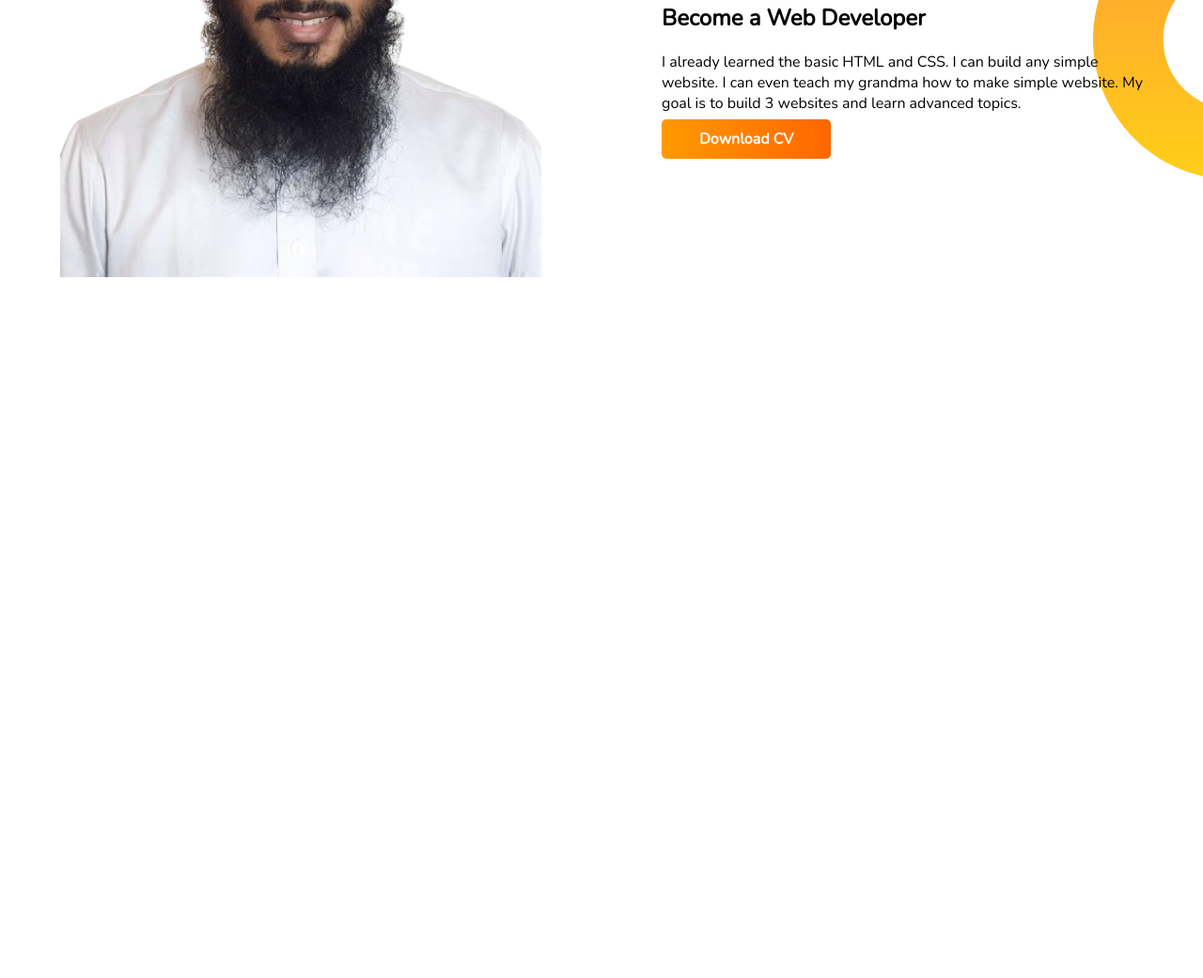
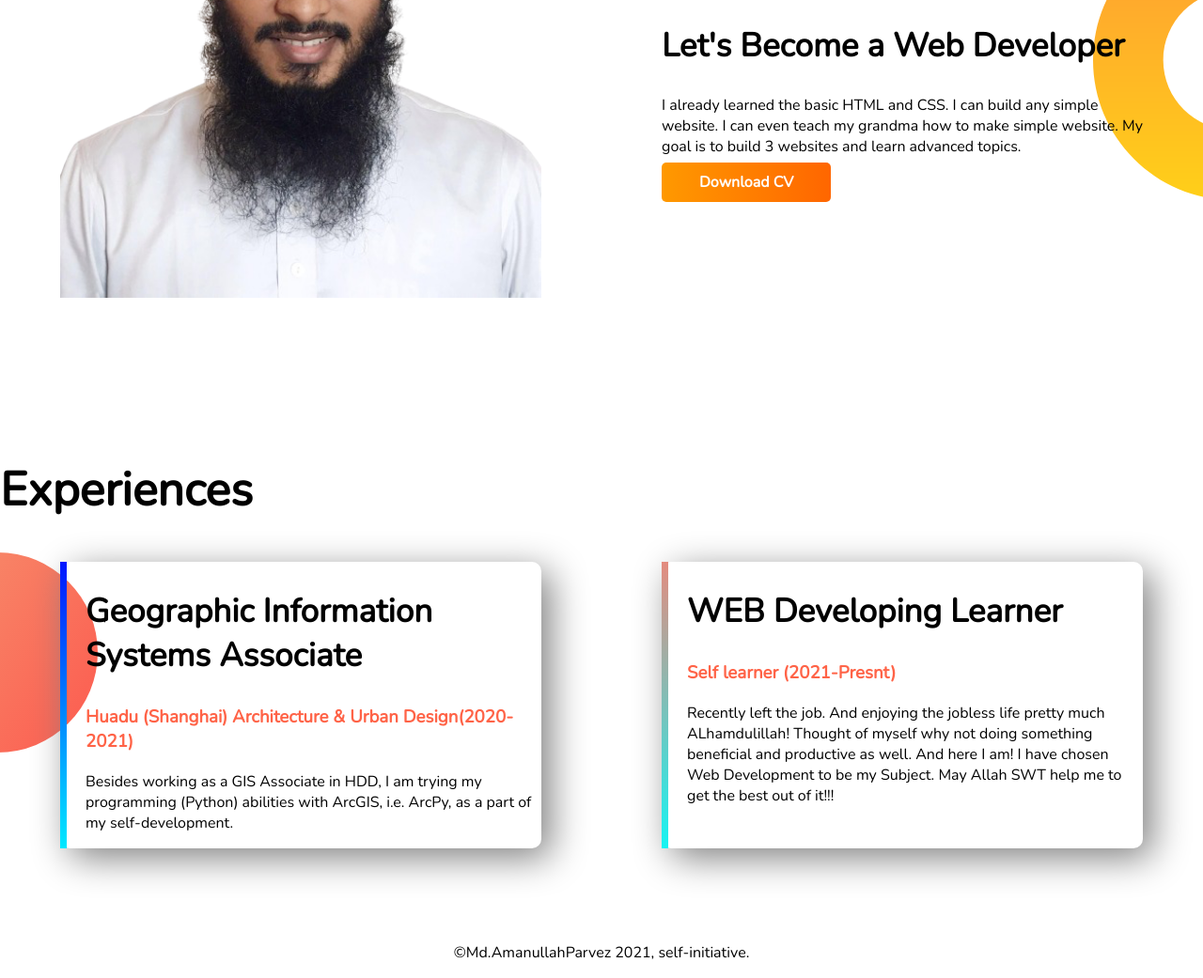
Before and after one commit to parvezaman/developer-portfolio, a plain HTML site: page index.html in a window 1280 px wide. Shown: the part 1012-2053 px from the top of the page at 94% size. Before the commit the page ends 1477 px from the top, so only its background shows below. Drawn offline with nearby package versions, Linux system fonts and the light colour scheme.

```diff
--- a/index.html
+++ b/index.html
@@ -15,12 +15,12 @@
 </head>
 
 <body>
-    <section class="top-banner">
+    <section class="top-banner flexible-container">
         <div class="half-width">
             <h1>Assalamu Alaikum!!!</h1>
             <h1>Md. <span class="tag-color">Amanullah</span> Parvez World!!!</h1>
-            <h3>Build Climber and Train Stopper</h3>
-            <p>You might saw me jumping, climbing buildings, and stopping trains. But nobody pays me a dime for that work.That's why I am learning and mastering web development. I will not stop until I become the Web Development Hero.</p>
+            <h3>GIS Associate and Web Developer</h3>
+            <p>I am Md. Amanullah Parvez, a graduate from Chittagong University of Engineering and Technology of Urban and Regional Planning, advancing with an objective to do something beneficial for the very planet Earth and for Humanity as well as for a sustainable and better future through my analytical abilities Inshallah.</p>
 
             <a class="link-button" href="https://www.linkedin.com/in/md-amanullah-parvez-10a543207/" target="_blank">Contact Me</a>
 
@@ -30,18 +30,43 @@
 
         </div>
     </section>
-    <section class="dream-big">
+    <section class="dream-big flexible-container">
         <div class="half-width">
             <img src="myimages/2.png" alt="">
         </div>
         <div class="half-width">
             <h1>Why so afraid to <span class="tag-color">DREAM BIG</span>?</h1>
-            <h2>Become a Web Developer</h2>
+            <h2>Let's Become a Web Developer</h2>
             <p>I already learned the basic HTML and CSS. I can build any simple website. I can even teach my grandma how to make simple website. My goal is to build 3 websites and learn advanced topics.</p>
             <a class="link-button2" href="" target="_blank">Download CV</a>
         </div>
 
     </section>
+    <section class="experience-area">
+        <h1>Experiences</h1>
+        <div class="flexible-container">
+            <div id="geo-exp" class="experience-item">
+                <h2>Geographic Information Systems Associate</h2>
+                <h3 class="tag-color">Huadu (Shanghai) Architecture & Urban Design(2020-2021)</h3>
+                <p>Besides working as a GIS Associate in HDD, I am trying my programming (Python) abilities with ArcGIS, i.e. ArcPy, as a part of my self-development.</p>
+
+            </div>
+            <div id="web-dev-exp" class="experience-item box">
+                <h2>WEB Developing Learner</h2>
+                <h3 class="tag-color">Self learner (2021-Presnt)</h3>
+                <p>Recently left the job. And enjoying the jobless life pretty much ALhamdulillah! Thought of myself why not doing something beneficial and productive as well. And here I am! I have chosen Web Development to be my Subject. May Allah SWT help me to get the best out of it!!!</p>
+
+
+            </div>
+        </div>
+
+    </section>
+
+ <!-- I wanted to curl the border line though -->
+
+ <footer>
+     <p>©Md.AmanullahParvez 2021, self-initiative.</p>
+ </footer>
 
 
 </body>
--- a/style.css
+++ b/style.css
@@ -5,10 +5,13 @@ body{
 h1{
     font-size: 50px;
 }
+h2{
+    font-size: 35px;
+}
 .tag-color{
     color:tomato;
 }
-section{
+.flexible-container{
     display: flex;
     margin-bottom: 100px;
 }
@@ -44,3 +47,40 @@ section{
     background-repeat: no-repeat;
     background-position: right;
 }
+.experience-area{
+    background-image: url(developer-portfolio-master/images/exp-bg.png);
+    background-repeat: no-repeat;
+    background-position: left;
+}
+.experience-item{
+    margin-left: 5%;
+    margin-right: 5%;
+    width: 40%;
+    box-shadow: 10px 10px 39px gray;
+    padding-left:20px;
+    border-radius: 10px;
+
+}
+#geo-exp{
+    border-left: 7px solid;
+    border-image: linear-gradient(blue, cyan) 27;
+
+}
+#web-dev-exp{
+    border-left: 7px solid;
+    border-image: linear-gradient(salmon, cyan) 27;
+
+}
+footer p{
+    text-align: center;
+}
+/* .box {
+    border-radius:50px; /*1*/
+    border-left:10px solid transparent; /*2*/
+    background:linear-gradient(45deg,red,blue) border-box; /*3*/
+    -webkit-mask: /*4*/
+       linear-gradient(#fff 0 0) padding-box,
+       linear-gradient(#fff 0 0);
+    -webkit-mask-composite: destination-out; /*5'*/
+    mask-composite: exclude; /*5*/
+  } */
```
Also changed, not shown: 1 other file.
